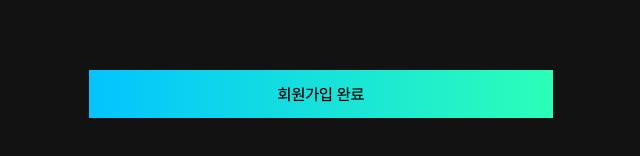
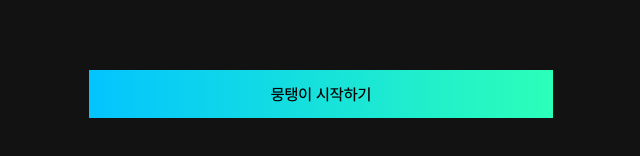
Before and after one commit to JNU-econovation/Moongtaengi-FE, a React (Vite) app: page /signup/check in a window 1280 px wide. Shown: the part 606-762 px from the top of the page, without its empty margins (319-959 px from the left). Built offline with nearby package versions, Linux system fonts and the light colour scheme.

Commit message:
refactor: 회원가입 페이지 수정

```diff
--- a/src/pages/SignupCheck.tsx
+++ b/src/pages/SignupCheck.tsx
@@ -21,7 +21,7 @@
                         이제 뭉탱이와 함께 한 걸음씩 성장해요.
                     </p>
                 </div>
-                <div onClick={() => {navigate('/')}} className={styles["start-button"]}>회원가입 완료</div>
+                <div onClick={() => {navigate('/')}} className={styles["start-button"]}>뭉탱이 시작하기</div>
             </div>
         </div>
     )
```
Also changed, not shown: src/assets/main-bg.png (added), src/assets/main-moong.png (added).
